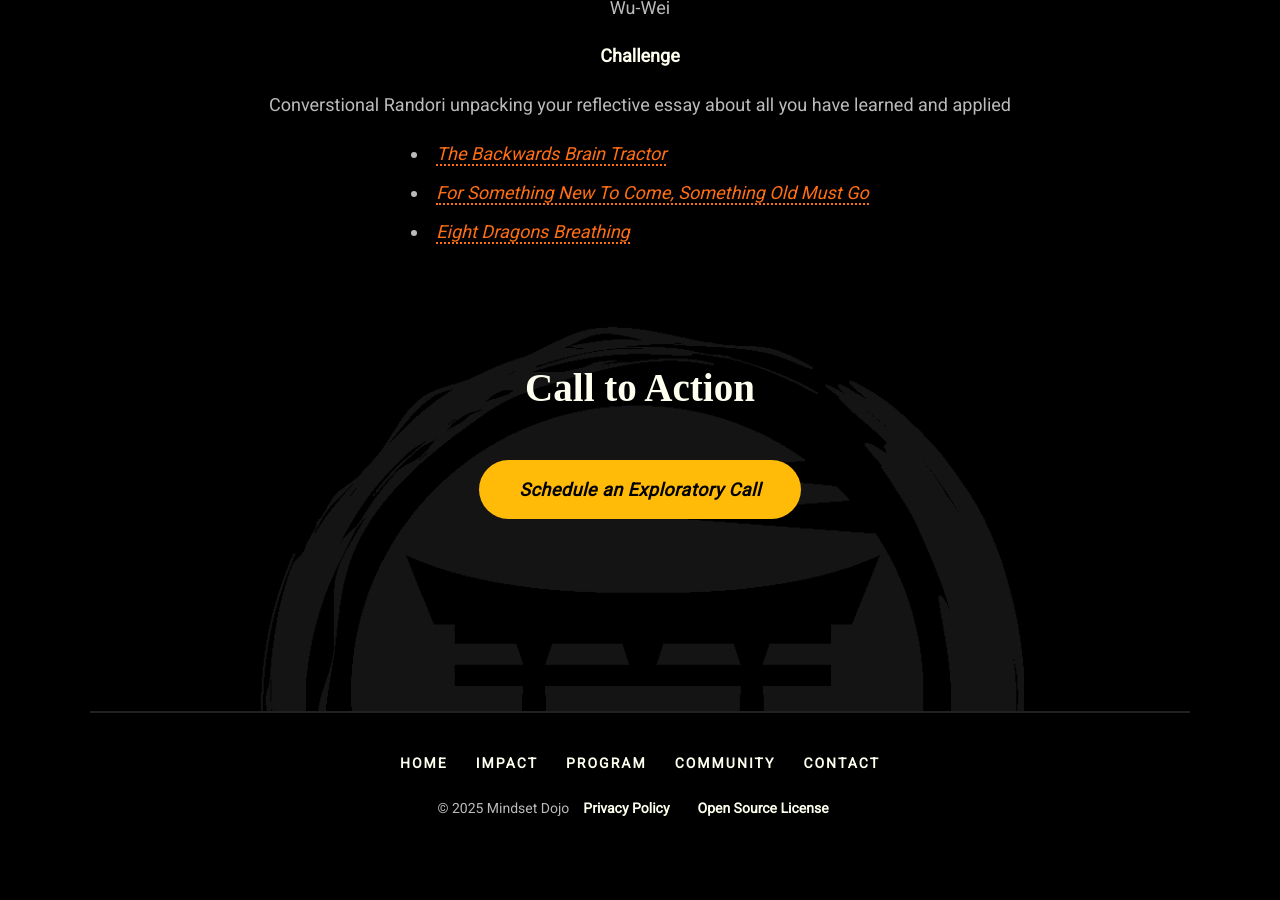
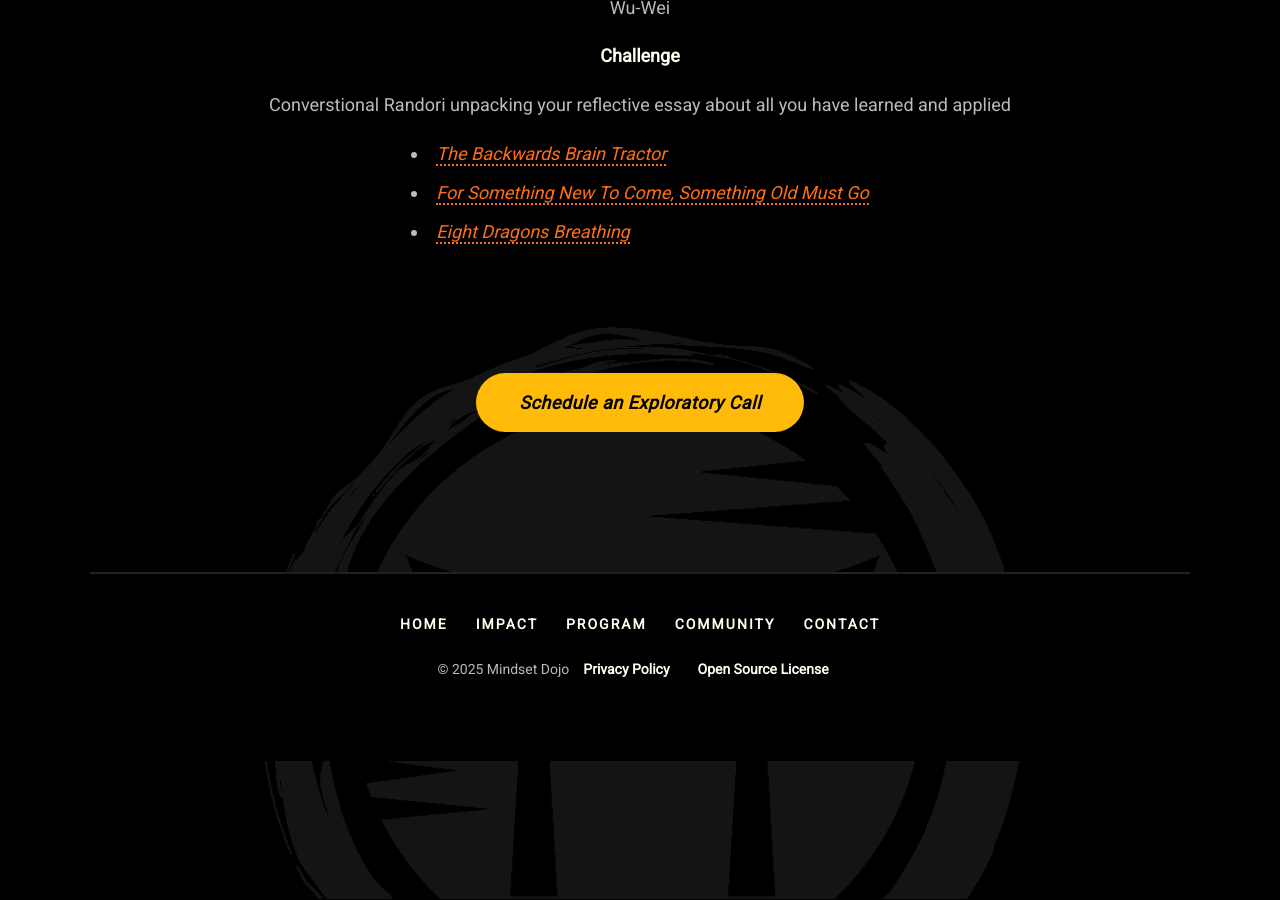
Before and after one commit to mindset-dojo/mindset-dojo.github.io, a Jekyll site: the page built from program.md, in a window 1280 px wide and 900 px high, scrolled down 4923 px. Built offline with Jekyll 4.4.1, drawn with Linux system fonts in a browser that asks for light colours; some web fonts are replaced.

Commit message:
Remove "Call to Action" label and section, leaving the "Schedule an Exploratory Call" as the call to action in program.md.

```diff
--- a/program.md
+++ b/program.md
@@ -62,9 +62,6 @@
   {% endfor %}
 </section>
 
-<section>
-<h2>Call to Action</h2>
 <div class="md-cta-group">
     <a href="{{site.connect_url}}" target="_blank">Schedule an Exploratory Call</a>
 </div>
-</section>
```
